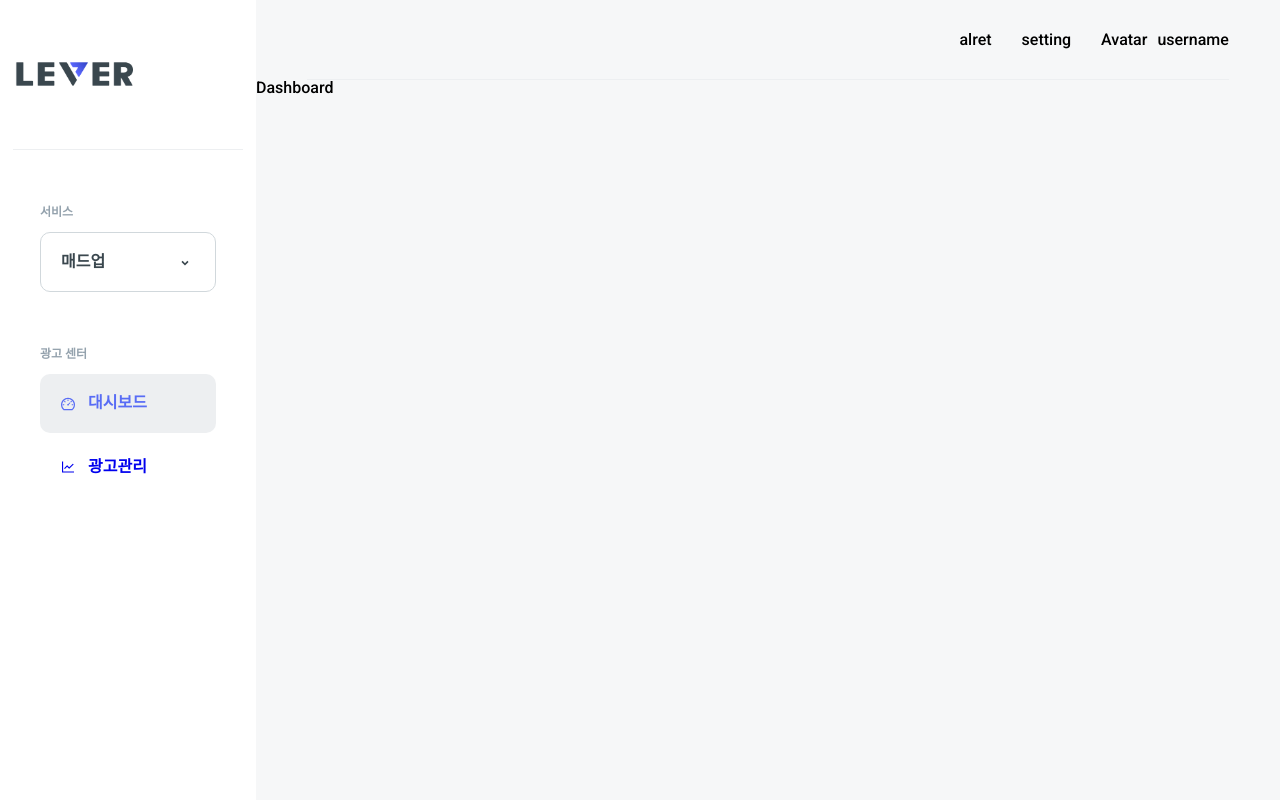
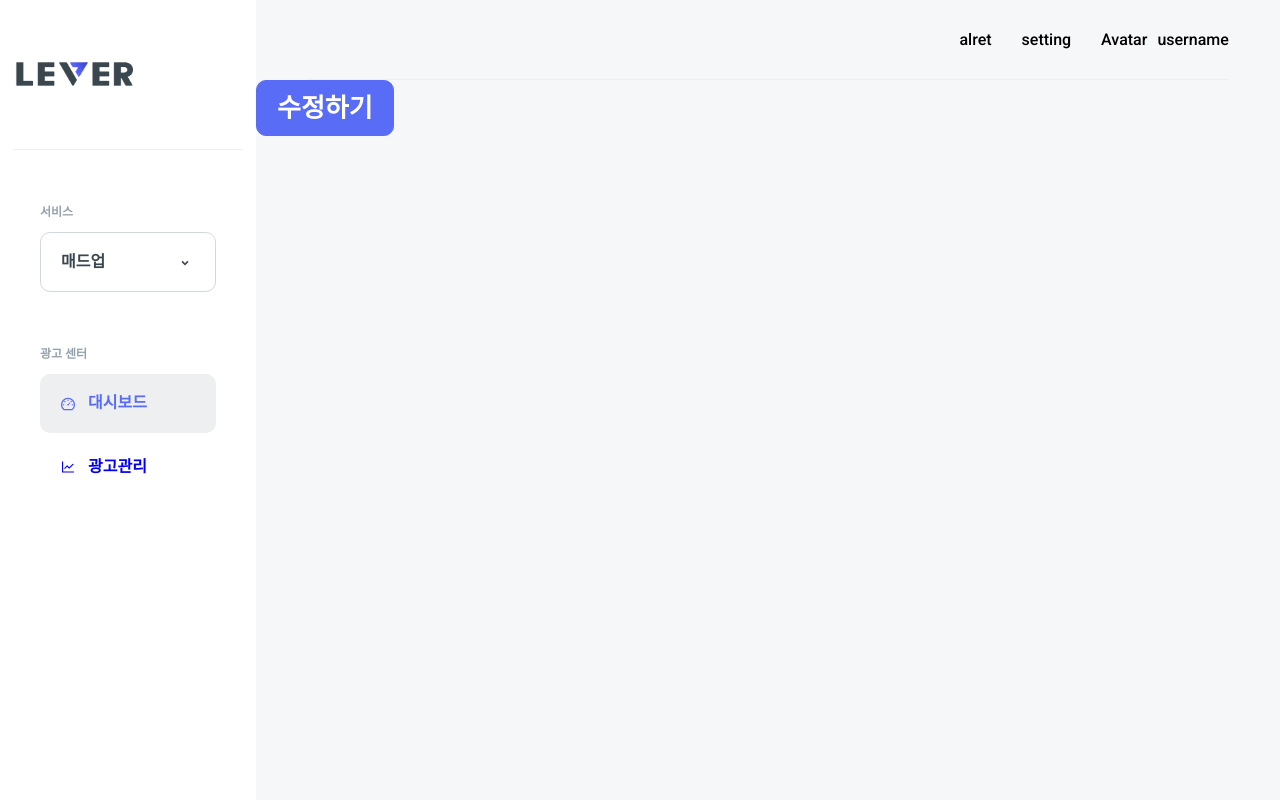
Before and after one commit to 7th-wanted-pre-onboarding-frontend/pre-onboarding-7th-2-2-1, a React (Create React App) app: page /dashboard in a window 1280 px wide. Shown: the top 800 px of the page. Built offline with nearby package versions, Linux system fonts and the light colour scheme.

Commit message:
feat: feature-sidebar

```diff
--- a/src/pages/DashboardPage.js
+++ b/src/pages/DashboardPage.js
@@ -1,5 +1,13 @@
 import React from 'react';
+import Button from '../components/Button/Button';
+import Typography from '../components/Typography/Typography';
 
 export default function DashboardPage() {
-  return <div>Dashboard</div>;
+  return (
+    <Button type='button' size='sm' variant='accent' disabled={false}>
+      <Typography size='xxlg' variant='white'>
+        수정하기
+      </Typography>
+    </Button>
+  );
 }
```
